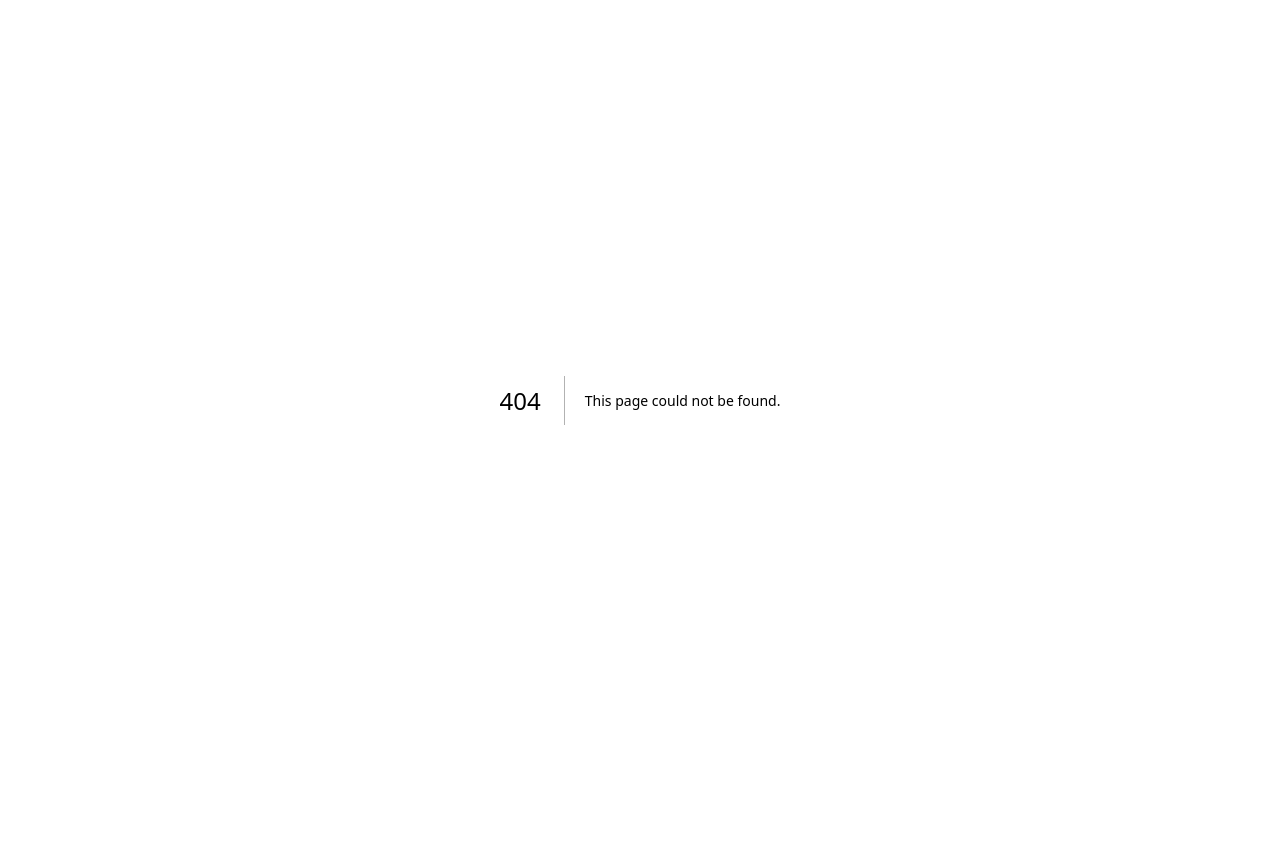
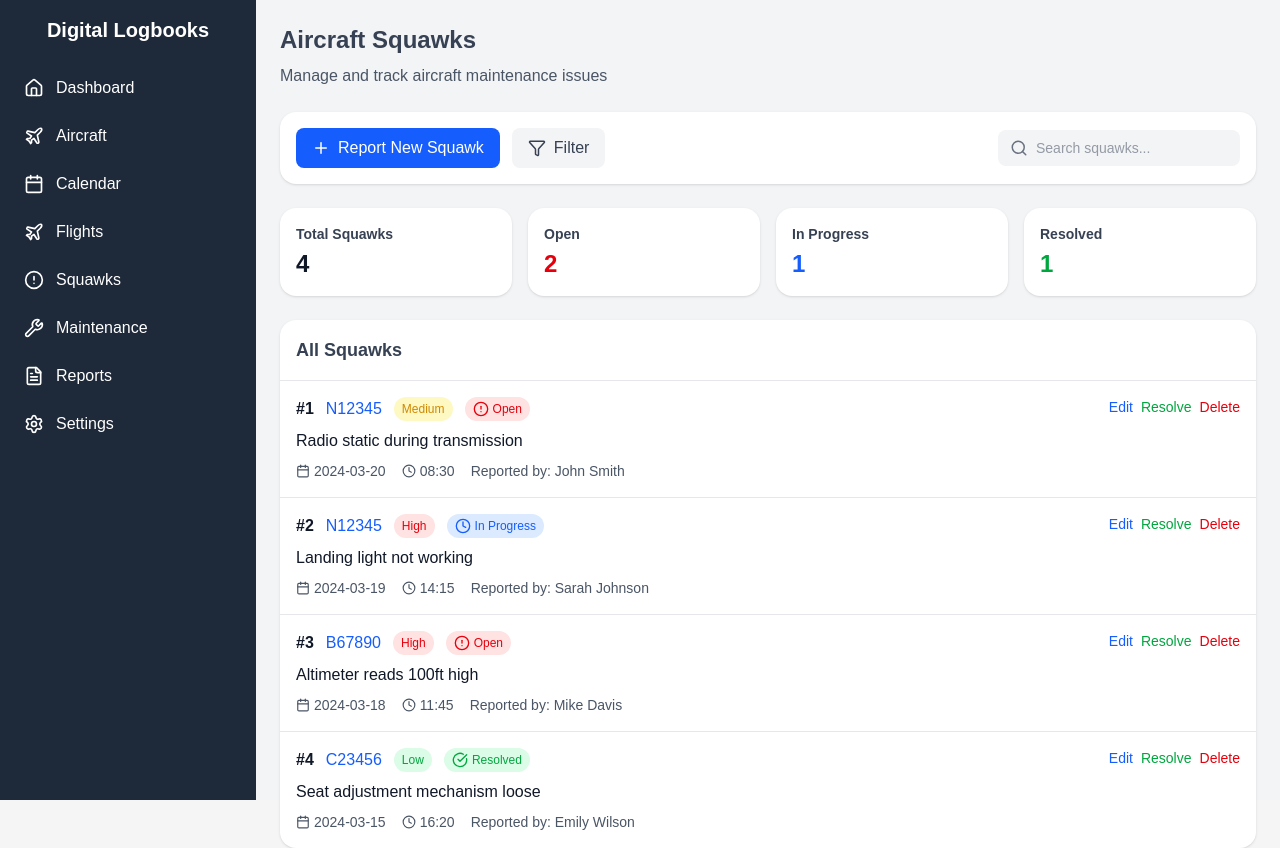
Before and after one commit to TroyOwens0493/digitalLogbooks, a Next.js app: page /squawks in a window 1280 px wide. Before the commit this address had no page. Before the commit the page ends 800 px from the top, so only its background shows below. Built offline with nearby package versions, Linux system fonts and the light colour scheme.

Commit message:
Add complete squawks page with navigation and sample data
Co-authored-by: TroyOwens0493 <147565176+TroyOwens0493@users.noreply.github.com>

```diff
--- /dev/null
+++ b/src/app/squawks/page.tsx
@@ -0,0 +1,12 @@
+// app/squawks/page.tsx
+import Sidebar from "../../components/Sidebar";
+import Squawks from "../../components/Squawks";
+
+export default function SquawksPage() {
+    return (
+        <div className="flex h-screen bg-gray-100">
+            <Sidebar />
+            <Squawks />
+        </div>
+    );
+}
--- a/src/components/Dashboard.jsx
+++ b/src/components/Dashboard.jsx
@@ -1,5 +1,6 @@
 // components/Dashboard.jsx
 import { AlertCircle } from "lucide-react";
+import Link from "next/link";
 
 export default function Dashboard() {
     return (
@@ -24,7 +25,9 @@ export default function Dashboard() {
                     <p className="text-sm font-semibold">N12345</p>
                     <p className="text-green-600 font-semibold">Airworthy</p>
                     <p className="text-sm text-gray-700 mt-2">Squawks</p>
-                    <p className="text-red-500 font-bold">2</p>
+                    <Link href="/squawks" className="text-red-500 font-bold hover:text-red-700">
+                        2
+                    </Link>
                     <p className="text-gray-700 text-xs">Pending Squawks</p>
                 </div>
 
@@ -34,7 +37,9 @@ export default function Dashboard() {
                     <div className="flex flex-col gap-2">
                         <button className="bg-gray-100 p-2 rounded-lg">Book Flight</button>
                         <button className="bg-gray-100 p-2 rounded-lg">Log Flight</button>
-                        <button className="bg-gray-100 p-2 rounded-lg">Report Squawk</button>
+                        <Link href="/squawks" className="bg-gray-100 p-2 rounded-lg text-center hover:bg-gray-200">
+                            Report Squawk
+                        </Link>
                     </div>
                 </div>
 
--- a/src/components/Sidebar.jsx
+++ b/src/components/Sidebar.jsx
@@ -1,31 +1,36 @@
 // components/Sidebar.jsx
 import { Home, Calendar, Plane, Wrench, FileText, Settings, AlertCircle } from "lucide-react";
+import Link from "next/link";
 
 export default function Sidebar() {
     const menuItems = [
-        { label: "Dashboard", icon: <Home size={20} /> },
-        { label: "Aircraft", icon: <Plane size={20} /> },
-        { label: "Calendar", icon: <Calendar size={20} /> },
-        { label: "Flights", icon: <Plane size={20} /> },
-        { label: "Squawks", icon: <AlertCircle size={20} /> },
-        { label: "Maintenance", icon: <Wrench size={20} /> },
-        { label: "Reports", icon: <FileText size={20} /> },
-        { label: "Settings", icon: <Settings size={20} /> },
+        { label: "Dashboard", icon: <Home size={20} />, href: "/" },
+        { label: "Aircraft", icon: <Plane size={20} />, href: "#" },
+        { label: "Calendar", icon: <Calendar size={20} />, href: "#" },
+        { label: "Flights", icon: <Plane size={20} />, href: "#" },
+        { label: "Squawks", icon: <AlertCircle size={20} />, href: "/squawks" },
+        { label: "Maintenance", icon: <Wrench size={20} />, href: "#" },
+        { label: "Reports", icon: <FileText size={20} />, href: "#" },
+        { label: "Settings", icon: <Settings size={20} />, href: "#" },
     ];
 
     return (
         <div className="w-64 h-screen bg-gray-800 text-white flex flex-col p-4">
             <div className="flex items-center justify-center mb-6">
-                <span className="text-xl font-bold">Dashboard</span>
+                <Link href="/" className="text-xl font-bold">
+                    Digital Logbooks
+                </Link>
             </div>
             <ul className="space-y-2">
                 {menuItems.map((item, idx) => (
-                    <li
-                        key={idx}
-                        className="flex items-center gap-3 p-2 rounded-lg hover:bg-gray-700 cursor-pointer"
-                    >
-                        {item.icon}
-                        <span>{item.label}</span>
+                    <li key={idx}>
+                        <Link
+                            href={item.href}
+                            className="flex items-center gap-3 p-2 rounded-lg hover:bg-gray-700 cursor-pointer transition-colors"
+                        >
+                            {item.icon}
+                            <span>{item.label}</span>
+                        </Link>
                     </li>
                 ))}
             </ul>
--- /dev/null
+++ b/src/components/Squawks.jsx
@@ -0,0 +1,174 @@
+// components/Squawks.jsx
+import { AlertCircle, Plus, Filter, Search, Calendar, Clock, CheckCircle, X } from "lucide-react";
+
+export default function Squawks() {
+    // Sample squawks data
+    const squawks = [
+        {
+            id: 1,
+            aircraft: "N12345",
+            description: "Radio static during transmission",
+            priority: "Medium",
+            status: "Open",
+            reportedBy: "John Smith",
+            dateReported: "2024-03-20",
+            timeReported: "08:30",
+        },
+        {
+            id: 2,
+            aircraft: "N12345",
+            description: "Landing light not working",
+            priority: "High",
+            status: "In Progress",
+            reportedBy: "Sarah Johnson",
+            dateReported: "2024-03-19",
+            timeReported: "14:15",
+        },
+        {
+            id: 3,
+            aircraft: "B67890",
+            description: "Altimeter reads 100ft high",
+            priority: "High",
+            status: "Open",
+            reportedBy: "Mike Davis",
+            dateReported: "2024-03-18",
+            timeReported: "11:45",
+        },
+        {
+            id: 4,
+            aircraft: "C23456",
+            description: "Seat adjustment mechanism loose",
+            priority: "Low",
+            status: "Resolved",
+            reportedBy: "Emily Wilson",
+            dateReported: "2024-03-15",
+            timeReported: "16:20",
+        },
+    ];
+
+    const getPriorityColor = (priority) => {
+        switch (priority) {
+            case "High": return "text-red-600 bg-red-100";
+            case "Medium": return "text-yellow-600 bg-yellow-100";
+            case "Low": return "text-green-600 bg-green-100";
+            default: return "text-gray-600 bg-gray-100";
+        }
+    };
+
+    const getStatusColor = (status) => {
+        switch (status) {
+            case "Open": return "text-red-600 bg-red-100";
+            case "In Progress": return "text-blue-600 bg-blue-100";
+            case "Resolved": return "text-green-600 bg-green-100";
+            default: return "text-gray-600 bg-gray-100";
+        }
+    };
+
+    const getStatusIcon = (status) => {
+        switch (status) {
+            case "Open": return <AlertCircle size={16} />;
+            case "In Progress": return <Clock size={16} />;
+            case "Resolved": return <CheckCircle size={16} />;
+            default: return <AlertCircle size={16} />;
+        }
+    };
+
+    return (
+        <div className="p-6 flex-1">
+            {/* Header */}
+            <div className="mb-6">
+                <h1 className="text-2xl font-bold mb-2">Aircraft Squawks</h1>
+                <p className="text-gray-600">Manage and track aircraft maintenance issues</p>
+            </div>
+
+            {/* Action Bar */}
+            <div className="bg-white p-4 rounded-2xl shadow mb-6">
+                <div className="flex flex-wrap gap-4 items-center justify-between">
+                    <div className="flex gap-3">
+                        <button className="bg-blue-600 text-white px-4 py-2 rounded-lg flex items-center gap-2 hover:bg-blue-700">
+                            <Plus size={18} />
+                            Report New Squawk
+                        </button>
+                        <button className="bg-gray-100 text-gray-700 px-4 py-2 rounded-lg flex items-center gap-2 hover:bg-gray-200">
+                            <Filter size={18} />
+                            Filter
+                        </button>
+                    </div>
+                    <div className="flex items-center gap-2 bg-gray-100 px-3 py-2 rounded-lg">
+                        <Search size={18} className="text-gray-500" />
+                        <input
+                            type="text"
+                            placeholder="Search squawks..."
+                            className="bg-transparent border-none outline-none text-sm w-48"
+                        />
+                    </div>
+                </div>
+            </div>
+
+            {/* Stats Overview */}
+            <div className="grid grid-cols-4 gap-4 mb-6">
+                <div className="bg-white p-4 rounded-2xl shadow">
+                    <h3 className="text-sm font-semibold text-gray-700 mb-1">Total Squawks</h3>
+                    <p className="text-2xl font-bold text-gray-900">{squawks.length}</p>
+                </div>
+                <div className="bg-white p-4 rounded-2xl shadow">
+                    <h3 className="text-sm font-semibold text-gray-700 mb-1">Open</h3>
+                    <p className="text-2xl font-bold text-red-600">{squawks.filter(s => s.status === "Open").length}</p>
+                </div>
+                <div className="bg-white p-4 rounded-2xl shadow">
+                    <h3 className="text-sm font-semibold text-gray-700 mb-1">In Progress</h3>
+                    <p className="text-2xl font-bold text-blue-600">{squawks.filter(s => s.status === "In Progress").length}</p>
+                </div>
+                <div className="bg-white p-4 rounded-2xl shadow">
+                    <h3 className="text-sm font-semibold text-gray-700 mb-1">Resolved</h3>
+                    <p className="text-2xl font-bold text-green-600">{squawks.filter(s => s.status === "Resolved").length}</p>
+                </div>
+            </div>
+
+            {/* Squawks List */}
+            <div className="bg-white rounded-2xl shadow">
+                <div className="p-4 border-b border-gray-200">
+                    <h2 className="text-lg font-semibold">All Squawks</h2>
+                </div>
+                <div className="divide-y divide-gray-200">
+                    {squawks.map((squawk) => (
+                        <div key={squawk.id} className="p-4 hover:bg-gray-50">
+                            <div className="flex items-start justify-between">
+                                <div className="flex-1">
+                                    <div className="flex items-center gap-3 mb-2">
+                                        <span className="font-semibold text-gray-900">#{squawk.id}</span>
+                                        <span className="font-medium text-blue-600">{squawk.aircraft}</span>
+                                        <span className={`px-2 py-1 rounded-full text-xs font-medium ${getPriorityColor(squawk.priority)}`}>
+                                            {squawk.priority}
+                                        </span>
+                                        <span className={`px-2 py-1 rounded-full text-xs font-medium flex items-center gap-1 ${getStatusColor(squawk.status)}`}>
+                                            {getStatusIcon(squawk.status)}
+                                            {squawk.status}
+                                        </span>
+                                    </div>
+                                    <p className="text-gray-900 mb-2">{squawk.description}</p>
+                                    <div className="flex items-center gap-4 text-sm text-gray-600">
+                                        <span className="flex items-center gap-1">
+                                            <Calendar size={14} />
+                                            {squawk.dateReported}
+                                        </span>
+                                        <span className="flex items-center gap-1">
+                                            <Clock size={14} />
+                                            {squawk.timeReported}
+                                        </span>
+                                        <span>Reported by: {squawk.reportedBy}</span>
+                                    </div>
+                                </div>
+                                <div className="flex gap-2">
+                                    <button className="text-blue-600 hover:text-blue-800 text-sm">Edit</button>
+                                    <button className="text-green-600 hover:text-green-800 text-sm">Resolve</button>
+                                    <button className="text-red-600 hover:text-red-800 text-sm">Delete</button>
+                                </div>
+                            </div>
+                        </div>
+                    ))}
+                </div>
+            </div>
+        </div>
+    );
+}
```
Also changed, not shown: 1 other file (tests, documents, lock files or other folders).
